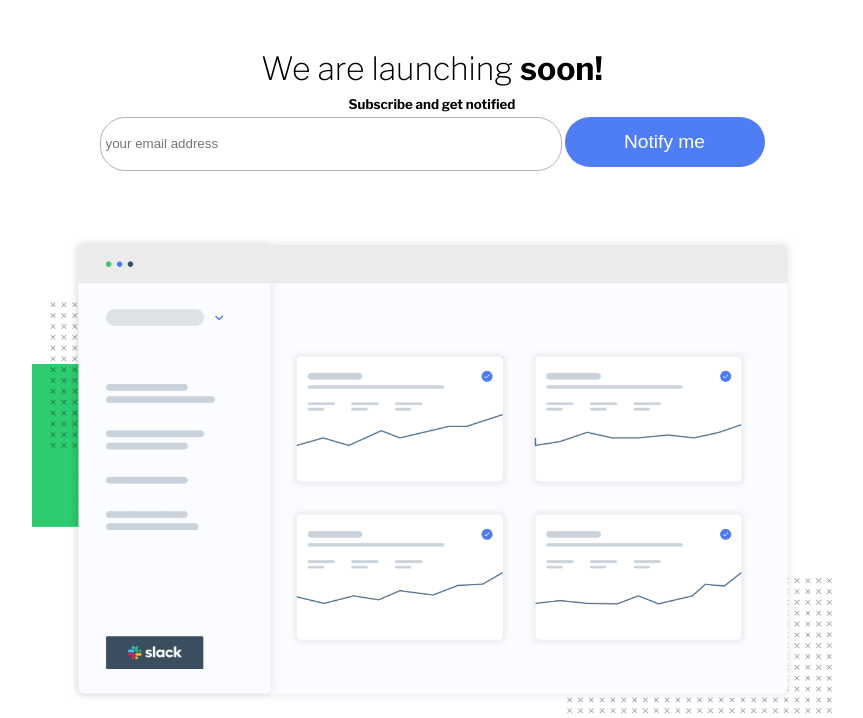
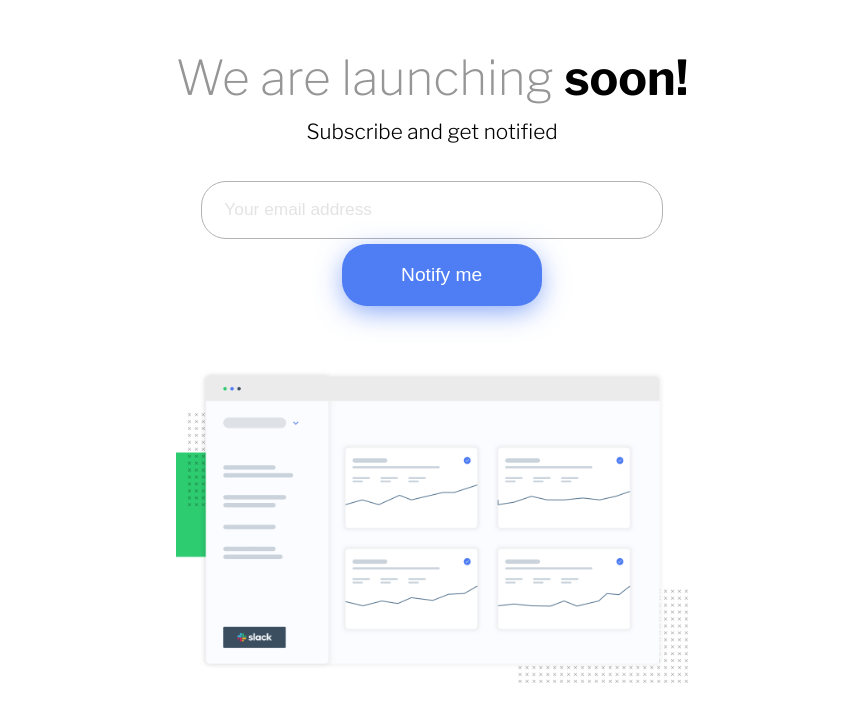
Before and after one commit to outerpreneur/ping-coming-soon-page-master, a plain HTML site: page web/index.html in a window 1280 px wide. Shown: the part 77-795 px from the top of the page, without its empty margins (208-1071 px from the left). Drawn offline with nearby package versions, Linux system fonts and the light colour scheme.

Commit message:
few edits

```diff
--- a/web/index.html
+++ b/web/index.html
@@ -20,11 +20,11 @@
     </header>
     <main class="stretch">
         <div class="form-newsletter">
-            <h1>We are launching <strong>soon!</strong></h1>
+            <h1>We are launching <strong><span>soon!</span></strong></h1>
             <h5>Subscribe and get notified</h5>
             <div class="mobile">
                 <form action="#">
-                    <input type="email" placeholder="your email address" required><input type="submit"
+                    <input type="email" placeholder="Your email address" required><input type="submit"
                         value="Notify me">
                 </form>
             </div>
--- a/web/style.css
+++ b/web/style.css
@@ -30,6 +30,7 @@ dd {
 body {
     text-align: center;
     font-family: 'Libre Franklin', sans-serif;
+    height: 100vh;
 }
 
 header {
@@ -38,7 +39,7 @@ header {
 
 
 .container {
-    width: 800px;
+    width: 50%;
     margin: 0 auto;
 }
 
@@ -52,7 +53,8 @@ main {
 }
 
 main img {
-    width: 100%;
+    width: 80%;
+    margin: 0 auto;
 }
 
 .form-newsletter {
@@ -61,15 +63,25 @@ main img {
 
 h1 {
     font-weight: 200;
+    font-size: 3em;
+    color: var(--gray);
+}
+
+span {
+    color: black;
 }
 
 h5 {
+    font-size: 1.3em;
+    font-weight: 300;
     margin-top: 0.6em;
 }
 
+form {
+    margin-top: 2em;
+}
+
 .social-icons {
-    display: flex;
-    justify-content: center;
     padding: 3em;
 }
 
@@ -90,9 +102,9 @@ h5 {
 input {
     margin-top: 5px;
     border-radius: 25px;
-    padding: 1px 5px;
+    padding: 3px 5px;
     border: rgb(180, 178, 178) 1px solid;
-    height: 2em;
+    height: 4em;
 }
 
 form input[type="email"] {
@@ -102,7 +114,9 @@ form input[type="email"] {
 
 form input[type="email"]::placeholder {
     margin-left: 4em;
-    font-size: 1em;
+    font-size: 1.3em;
+    padding: 2em 1em;
+    opacity: 0.2;
 }
 
 form.error input[type="email"] {
@@ -114,10 +128,11 @@ input[type=submit] {
     color: white;
     border: none;
     width: 200px;
-    height: 50px;
-    margin-left: 3px;
+    height: 3.2em;
+    margin-left: 1em;
     font-kerning: none;
     font-size: 1.2em;
+    box-shadow: 0px 7px 28px -3px rgba(79,125,243,0.75);
 }
 
 input[type=submit]:hover {
```
